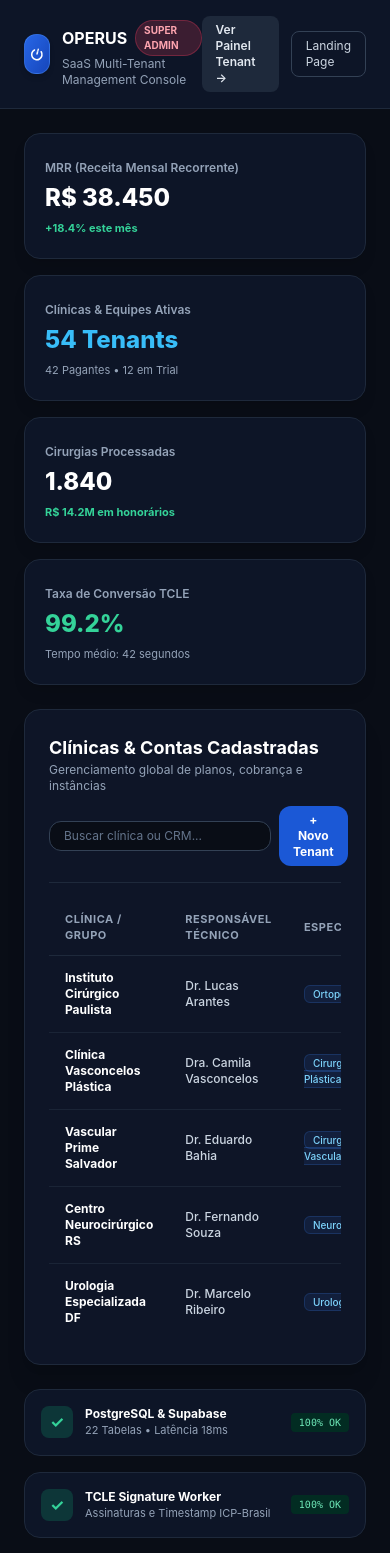
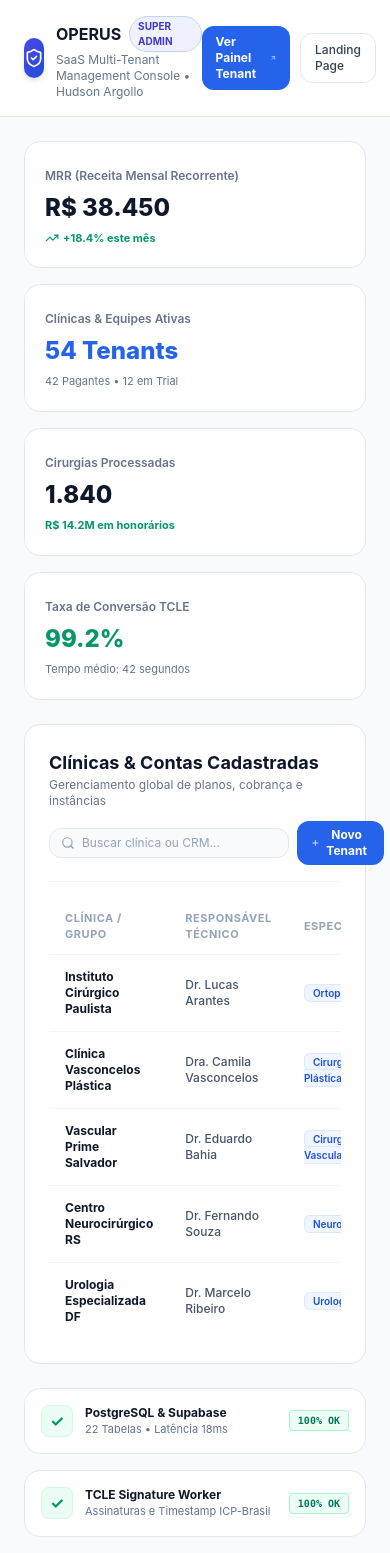
Before and after one commit to hudsonargollo3-tech/operus, a Next.js app in the folder apps/web/: page /admin in a window 390 px wide. Shown: the top 1553 px of the page. Built offline with nearby package versions, Linux system fonts and the light colour scheme.

Commit message:
feat(ui): unify light mode design across administrative dashboards, tenant panel and login

```diff
--- a/apps/web/src/app/admin/page.tsx
+++ b/apps/web/src/app/admin/page.tsx
@@ -2,6 +2,19 @@
 
 import React from 'react';
 import Link from 'next/link';
+import {
+  ShieldCheck,
+  Users,
+  Building2,
+  TrendingUp,
+  DollarSign,
+  Activity,
+  CheckCircle2,
+  ExternalLink,
+  Search,
+  Plus,
+  ArrowUpRight
+} from 'lucide-react';
 
 export default function SuperAdminPage() {
   const tenants = [
@@ -13,38 +26,30 @@ export default function SuperAdminPage() {
   ];
 
   return (
-    <div className="min-h-screen bg-[#090D16] text-slate-100 flex flex-col antialiased selection:bg-[#1B58D6] selection:text-white">
+    <div className="min-h-screen bg-slate-50 text-slate-900 flex flex-col antialiased selection:bg-blue-600 selection:text-white">
       {/* Super Admin Nav */}
-      <header className="border-b border-slate-800 bg-slate-900/90 backdrop-blur-md sticky top-0 z-40 px-6 py-4 flex items-center justify-between">
+      <header className="border-b border-slate-200 bg-white sticky top-0 z-40 px-6 py-4 flex items-center justify-between shadow-xs">
         <div className="flex items-center gap-3">
-          <div className="w-10 h-10 rounded-xl bg-gradient-to-br from-[#2766E6] to-[#1646BB] border border-blue-400/30 flex items-center justify-center shadow-md">
-            <svg className="w-6 h-6" viewBox="0 0 40 40" fill="none" xmlns="http://www.w3.org/2000/svg">
-              <g transform="rotate(15 20 20)">
-                <path d="M14.2 14.6 a8.6 8.6 0 1 0 11.6 0" fill="none" stroke="#ffffff" strokeWidth="2.6" strokeLinecap="round"/>
-                <g fill="#ffffff">
-                  <rect x="18.9" y="10.6" width="2.2" height="5.4" rx="0.5"/>
-                  <rect x="18.7" y="15.8" width="2.6" height="0.8"/>
-                  <path d="M18.7 16.6 L21.3 16.6 L21.3 19.4 Q21.3 21.2 20 21.2 Q18.7 21.0 18.7 19.4 Z"/>
-                </g>
-              </g>
-            </svg>
+          <div className="w-10 h-10 rounded-xl bg-gradient-to-br from-indigo-600 to-blue-700 text-white flex items-center justify-center shadow-md">
+            <ShieldCheck className="w-5 h-5" />
           </div>
           <div>
             <div className="flex items-center gap-2">
-              <h1 className="text-base font-bold text-white font-heading">OPERUS</h1>
-              <span className="text-[10px] uppercase font-bold px-2 py-0.5 rounded-full bg-rose-500/20 text-rose-300 border border-rose-500/30">
+              <h1 className="text-base font-bold text-slate-900 font-heading">OPERUS</h1>
+              <span className="text-[10px] uppercase font-bold px-2 py-0.5 rounded-full bg-indigo-50 text-indigo-700 border border-indigo-200">
                 Super Admin
               </span>
             </div>
-            <p className="text-xs text-slate-400">SaaS Multi-Tenant Management Console</p>
+            <p className="text-xs text-slate-500">SaaS Multi-Tenant Management Console • Hudson Argollo</p>
           </div>
         </div>
 
-        <div className="flex items-center gap-3 text-xs">
-          <Link href="/painel" className="px-3.5 py-1.5 rounded-lg bg-slate-800 hover:bg-slate-700 text-slate-200 font-semibold transition">
-            Ver Painel Tenant →
+        <div className="flex items-center gap-2.5 text-xs">
+          <Link href="/painel" className="px-3.5 py-2 rounded-xl bg-blue-600 hover:bg-blue-700 text-white font-bold transition shadow-xs flex items-center gap-1.5">
+            <span>Ver Painel Tenant</span>
+            <ArrowUpRight className="w-3.5 h-3.5" />
           </Link>
-          <Link href="/" className="px-3.5 py-1.5 rounded-lg border border-slate-700 hover:bg-slate-800 text-slate-300 transition">
+          <Link href="/" className="px-3.5 py-2 rounded-xl border border-slate-200 bg-white hover:bg-slate-50 text-slate-700 font-medium transition">
             Landing Page
           </Link>
         </div>
@@ -52,55 +57,62 @@ export default function SuperAdminPage() {
 
       {/* Main Container */}
       <main className="flex-1 max-w-7xl mx-auto w-full p-6 space-y-6">
-        {/* KPI Bento Grid */}
+        {/* KPI Grid */}
         <div className="grid grid-cols-1 sm:grid-cols-2 lg:grid-cols-4 gap-4">
-          <div className="bg-slate-900/90 border border-slate-800 p-5 rounded-2xl space-y-1 shadow-lg">
-            <span className="text-xs text-slate-400 font-semibold">MRR (Receita Mensal Recorrente)</span>
-            <p className="text-2xl font-extrabold text-white font-heading">R$ 38.450</p>
-            <span className="text-[11px] text-emerald-400 font-bold">+18.4% este mês</span>
+          <div className="bg-white border border-slate-200 p-5 rounded-2xl space-y-1.5 shadow-xs">
+            <span className="text-xs text-slate-500 font-semibold">MRR (Receita Mensal Recorrente)</span>
+            <p className="text-2xl font-extrabold text-slate-900 font-heading">R$ 38.450</p>
+            <span className="text-[11px] text-emerald-600 font-bold flex items-center gap-1">
+              <TrendingUp className="w-3.5 h-3.5" />
+              +18.4% este mês
+            </span>
           </div>
 
-          <div className="bg-slate-900/90 border border-slate-800 p-5 rounded-2xl space-y-1 shadow-lg">
-            <span className="text-xs text-slate-400 font-semibold">Clínicas & Equipes Ativas</span>
-            <p className="text-2xl font-extrabold text-sky-400 font-heading">54 Tenants</p>
-            <span className="text-[11px] text-slate-400">42 Pagantes • 12 em Trial</span>
+          <div className="bg-white border border-slate-200 p-5 rounded-2xl space-y-1.5 shadow-xs">
+            <span className="text-xs text-slate-500 font-semibold">Clínicas & Equipes Ativas</span>
+            <p className="text-2xl font-extrabold text-blue-600 font-heading">54 Tenants</p>
+            <span className="text-[11px] text-slate-500">42 Pagantes • 12 em Trial</span>
           </div>
 
-          <div className="bg-slate-900/90 border border-slate-800 p-5 rounded-2xl space-y-1 shadow-lg">
-            <span className="text-xs text-slate-400 font-semibold">Cirurgias Processadas</span>
-            <p className="text-2xl font-extrabold text-white font-heading">1.840</p>
-            <span className="text-[11px] text-emerald-400 font-bold">R$ 14.2M em honorários</span>
+          <div className="bg-white border border-slate-200 p-5 rounded-2xl space-y-1.5 shadow-xs">
+            <span className="text-xs text-slate-500 font-semibold">Cirurgias Processadas</span>
+            <p className="text-2xl font-extrabold text-slate-900 font-heading">1.840</p>
+            <span className="text-[11px] text-emerald-600 font-bold">R$ 14.2M em honorários</span>
           </div>
 
-          <div className="bg-slate-900/90 border border-slate-800 p-5 rounded-2xl space-y-1 shadow-lg">
-            <span className="text-xs text-slate-400 font-semibold">Taxa de Conversão TCLE</span>
-            <p className="text-2xl font-extrabold text-emerald-400 font-heading">99.2%</p>
-            <span className="text-[11px] text-slate-400">Tempo médio: 42 segundos</span>
+          <div className="bg-white border border-slate-200 p-5 rounded-2xl space-y-1.5 shadow-xs">
+            <span className="text-xs text-slate-500 font-semibold">Taxa de Conversão TCLE</span>
+            <p className="text-2xl font-extrabold text-emerald-600 font-heading">99.2%</p>
+            <span className="text-[11px] text-slate-500">Tempo médio: 42 segundos</span>
           </div>
         </div>
 
         {/* Tenant Management Table */}
-        <div className="bg-slate-900/90 border border-slate-800 rounded-2xl p-6 shadow-xl space-y-4">
-          <div className="flex flex-wrap items-center justify-between gap-3 border-b border-slate-800 pb-4">
+        <div className="bg-white border border-slate-200 rounded-2xl p-6 shadow-xs space-y-4">
+          <div className="flex flex-wrap items-center justify-between gap-3 border-b border-slate-100 pb-4">
             <div>
-              <h2 className="text-lg font-bold text-white font-heading">Clínicas & Contas Cadastradas</h2>
-              <p className="text-xs text-slate-400">Gerenciamento global de planos, cobrança e instâncias</p>
+              <h2 className="text-lg font-bold text-slate-900 font-heading">Clínicas & Contas Cadastradas</h2>
+              <p className="text-xs text-slate-500">Gerenciamento global de planos, cobrança e instâncias</p>
             </div>
             <div className="flex items-center gap-2">
-              <input
-                type="text"
-                placeholder="Buscar clínica ou CRM..."
-                className="px-3.5 py-1.5 bg-slate-950 border border-slate-700 rounded-xl text-xs text-white placeholder:text-slate-500 focus:outline-none focus:ring-2 focus:ring-[#1B58D6]"
-              />
-              <button className="px-3.5 py-1.5 bg-[#1B58D6] hover:bg-[#2766E6] text-white text-xs font-bold rounded-xl transition">
-                + Novo Tenant
+              <div className="relative">
+                <Search className="w-3.5 h-3.5 text-slate-400 absolute left-3 top-1/2 -translate-y-1/2" />
+                <input
+                  type="text"
+                  placeholder="Buscar clínica ou CRM..."
+                  className="pl-8 pr-3.5 py-1.5 bg-slate-50 border border-slate-200 rounded-xl text-xs text-slate-800 placeholder:text-slate-400 focus:outline-none focus:ring-2 focus:ring-blue-600 focus:bg-white transition"
+                />
+              </div>
+              <button className="px-3.5 py-1.5 bg-blue-600 hover:bg-blue-700 text-white text-xs font-bold rounded-xl transition shadow-xs flex items-center gap-1">
+                <Plus className="w-3.5 h-3.5" />
+                Novo Tenant
               </button>
             </div>
           </div>
 
           <div className="overflow-x-auto">
-            <table className="w-full text-left text-xs text-slate-300">
-              <thead className="border-b border-slate-800 text-[11px] uppercase tracking-wider text-slate-400">
+            <table className="w-full text-left text-xs text-slate-600">
+              <thead className="border-b border-slate-100 text-[11px] uppercase tracking-wider text-slate-400 font-semibold">
                 <tr>
                   <th className="py-3 px-4">Clínica / Grupo</th>
                   <th className="py-3 px-4">Responsável Técnico</th>
@@ -111,25 +123,25 @@ export default function SuperAdminPage() {
                   <th className="py-3 px-4 text-right">Ações</th>
                 </tr>
               </thead>
-              <tbody className="divide-y divide-slate-800/80 font-medium">
+              <tbody className="divide-y divide-slate-100 font-medium">
                 {tenants.map((t) => (
-                  <tr key={t.id} className="hover:bg-slate-850/50 transition">
-                    <td className="py-3.5 px-4 font-bold text-white font-heading">{t.name}</td>
-                    <td className="py-3.5 px-4 text-slate-300">{t.owner}</td>
+                  <tr key={t.id} className="hover:bg-slate-50 transition">
+                    <td className="py-3.5 px-4 font-bold text-slate-900 font-heading">{t.name}</td>
+                    <td className="py-3.5 px-4 text-slate-600">{t.owner}</td>
                     <td className="py-3.5 px-4">
-                      <span className="px-2 py-0.5 rounded-md bg-blue-500/10 text-sky-300 border border-blue-500/20 text-[10px]">
+                      <span className="px-2 py-0.5 rounded-md bg-blue-50 text-blue-700 border border-blue-100 text-[10px] font-semibold">
                         {t.specialty}
                       </span>
                     </td>
-                    <td className="py-3.5 px-4 text-slate-300">{t.plan}</td>
-                    <td className="py-3.5 px-4 font-mono text-white font-bold">{t.surgeries} cirurgias</td>
+                    <td className="py-3.5 px-4 text-slate-600">{t.plan}</td>
+                    <td className="py-3.5 px-4 font-mono text-slate-900 font-bold">{t.surgeries} cirurgias</td>
                     <td className="py-3.5 px-4">
-                      <span className={`px-2 py-0.5 rounded-full text-[10px] font-bold ${t.status === 'Ativo' ? 'bg-emerald-500/20 text-emerald-300 border border-emerald-500/30' : 'bg-amber-500/20 text-amber-300 border border-amber-500/30'}`}>
+                      <span className={`px-2.5 py-0.5 rounded-full text-[10px] font-bold border ${t.status === 'Ativo' ? 'bg-emerald-50 text-emerald-700 border-emerald-200' : 'bg-amber-50 text-amber-700 border-amber-200'}`}>
                         {t.status}
                       </span>
                     </td>
                     <td className="py-3.5 px-4 text-right">
-                      <Link href="/painel" className="px-2.5 py-1 bg-slate-800 hover:bg-[#1B58D6] text-white rounded-lg text-[11px] transition inline-block">
+                      <Link href="/painel" className="px-2.5 py-1 bg-slate-100 hover:bg-blue-600 hover:text-white text-slate-700 border border-slate-200 rounded-lg text-[11px] font-semibold transition inline-block">
                         Impersonar
                       </Link>
                     </td>
@@ -140,39 +152,39 @@ export default function SuperAdminPage() {
           </div>
         </div>
 
-        {/* System & Microservice Health */}
+        {/* Microservices Health */}
         <div className="grid grid-cols-1 md:grid-cols-3 gap-4">
-          <div className="bg-slate-900/90 border border-slate-800 p-4 rounded-2xl flex items-center justify-between">
+          <div className="bg-white border border-slate-200 p-4 rounded-2xl flex items-center justify-between shadow-xs">
             <div className="flex items-center gap-3">
-              <div className="w-8 h-8 rounded-lg bg-emerald-500/20 text-emerald-400 flex items-center justify-center font-bold">✓</div>
+              <div className="w-8 h-8 rounded-lg bg-emerald-50 text-emerald-600 border border-emerald-100 flex items-center justify-center font-bold">✓</div>
               <div>
-                <p className="text-xs font-bold text-white">PostgreSQL & Supabase</p>
-                <p className="text-[11px] text-slate-400">22 Tabelas • Latência 18ms</p>
+                <p className="text-xs font-bold text-slate-900">PostgreSQL & Supabase</p>
+                <p className="text-[11px] text-slate-500">22 Tabelas • Latência 18ms</p>
               </div>
             </div>
-            <span className="text-[10px] bg-emerald-950 text-emerald-300 px-2 py-0.5 rounded font-mono">100% OK</span>
+            <span className="text-[10px] bg-emerald-50 text-emerald-700 border border-emerald-200 px-2 py-0.5 rounded font-mono font-bold">100% OK</span>
           </div>
 
-          <div className="bg-slate-900/90 border border-slate-800 p-4 rounded-2xl flex items-center justify-between">
+          <div className="bg-white border border-slate-200 p-4 rounded-2xl flex items-center justify-between shadow-xs">
             <div className="flex items-center gap-3">
-              <div className="w-8 h-8 rounded-lg bg-emerald-500/20 text-emerald-400 flex items-center justify-center font-bold">✓</div>
+              <div className="w-8 h-8 rounded-lg bg-emerald-50 text-emerald-600 border border-emerald-100 flex items-center justify-center font-bold">✓</div>
               <div>
-                <p className="text-xs font-bold text-white">TCLE Signature Worker</p>
-                <p className="text-[11px] text-slate-400">Assinaturas e Timestamp ICP-Brasil</p>
+                <p className="text-xs font-bold text-slate-900">TCLE Signature Worker</p>
+                <p className="text-[11px] text-slate-500">Assinaturas e Timestamp ICP-Brasil</p>
               </div>
             </div>
-            <span className="text-[10px] bg-emerald-950 text-emerald-300 px-2 py-0.5 rounded font-mono">100% OK</span>
+            <span className="text-[10px] bg-emerald-50 text-emerald-700 border border-emerald-200 px-2 py-0.5 rounded font-mono font-bold">100% OK</span>
           </div>
 
-          <div className="bg-slate-900/90 border border-slate-800 p-4 rounded-2xl flex items-center justify-between">
+          <div className="bg-white border border-slate-200 p-4 rounded-2xl flex items-center justify-between shadow-xs">
             <div className="flex items-center gap-3">
-              <div className="w-8 h-8 rounded-lg bg-blue-500/20 text-sky-400 flex items-center justify-center font-bold">↻</div>
+              <div className="w-8 h-8 rounded-lg bg-blue-50 text-blue-600 border border-blue-100 flex items-center justify-center font-bold">↻</div>
               <div>
-                <p className="text-xs font-bold text-white">AI Content Engine Cron</p>
-                <p className="text-[11px] text-slate-400">Próxima publicação: Hoje 23:59</p>
+                <p className="text-xs font-bold text-slate-900">AI Content Engine Cron</p>
+                <p className="text-[11px] text-slate-500">GEO Search & llms.txt Sync</p>
               </div>
             </div>
-            <span className="text-[10px] bg-blue-950 text-sky-300 px-2 py-0.5 rounded font-mono">Ativo</span>
+            <span className="text-[10px] bg-blue-50 text-blue-700 border border-blue-200 px-2 py-0.5 rounded font-mono font-bold">Ativo</span>
           </div>
         </div>
       </main>
--- a/apps/web/src/app/login/page.tsx
+++ b/apps/web/src/app/login/page.tsx
@@ -3,35 +3,43 @@
 import React, { useState } from 'react';
 import Link from 'next/link';
 import { useRouter } from 'next/navigation';
+import { ShieldCheck, ArrowRight, Stethoscope, Lock, Mail } from 'lucide-react';
 
 export default function LoginPage() {
   const router = useRouter();
-  const [email, setEmail] = useState('');
-  const [password, setPassword] = useState('');
+  const [email, setEmail] = useState('dr.lucas@paulista.com.br');
+  const [password, setPassword] = useState('••••••••');
   const [loading, setLoading] = useState(false);
 
   const handleSubmit = (e: React.FormEvent) => {
     e.preventDefault();
     setLoading(true);
-    // Direct routing for instant feedback
     setTimeout(() => {
       if (email.includes('admin') || email.includes('hudson')) {
         router.push('/admin');
       } else {
         router.push('/painel');
       }
-    }, 600);
+    }, 400);
+  };
+
+  const handleQuickLogin = (role: 'surgeon' | 'admin') => {
+    setLoading(true);
+    if (role === 'admin') {
+      setEmail('hudsonargollo@gmail.com');
+      setTimeout(() => router.push('/admin'), 300);
+    } else {
+      setEmail('dr.lucas@paulista.com.br');
+      setTimeout(() => router.push('/painel'), 300);
+    }
   };
 
   return (
-    <div className="min-h-screen bg-[#090D16] text-slate-100 flex flex-col justify-center items-center p-4 sm:p-6 relative antialiased selection:bg-[#1B58D6] selection:text-white">
-      {/* Ambient Radial Glow */}
-      <div className="absolute w-[450px] h-[450px] bg-gradient-to-tr from-[#1646BB]/35 via-[#2766E6]/25 to-sky-400/15 rounded-full blur-3xl pointer-events-none" />
-
-      <div className="w-full max-w-md bg-slate-900/90 border border-slate-800 p-8 rounded-3xl shadow-2xl backdrop-blur-xl relative z-10 space-y-6">
+    <div className="min-h-screen bg-slate-50 text-slate-900 flex flex-col justify-center items-center p-4 sm:p-6 relative antialiased selection:bg-blue-600 selection:text-white">
+      <div className="w-full max-w-md bg-white border border-slate-200 p-8 rounded-3xl shadow-xl relative z-10 space-y-6">
         {/* Brand Header */}
         <div className="text-center space-y-2">
-          <Link href="/" className="inline-flex items-center justify-center w-14 h-14 rounded-2xl bg-gradient-to-br from-[#2766E6] to-[#1646BB] border border-blue-400/30 text-white shadow-xl shadow-blue-900/30 mb-2">
+          <Link href="/" className="inline-flex items-center justify-center w-14 h-14 rounded-2xl bg-gradient-to-br from-blue-600 to-indigo-700 text-white shadow-lg shadow-blue-500/20 mb-2">
             <svg className="w-8 h-8" viewBox="0 0 40 40" fill="none" xmlns="http://www.w3.org/2000/svg">
               <g transform="rotate(15 20 20)">
                 <path d="M14.2 14.6 a8.6 8.6 0 1 0 11.6 0" fill="none" stroke="#ffffff" strokeWidth="2.6" strokeLinecap="round"/>
@@ -43,59 +51,91 @@ export default function LoginPage() {
               </g>
             </svg>
           </Link>
-          <h1 className="text-2xl font-extrabold text-white tracking-tight font-heading">
+          <h1 className="text-2xl font-extrabold text-slate-900 tracking-tight font-heading">
             Acessar Operus
           </h1>
-          <p className="text-xs text-slate-400">
+          <p className="text-xs text-slate-500">
             Inteligência e governança para sua equipe cirúrgica
           </p>
+        </div>
+
+        {/* Quick Demo Access Pills */}
+        <div className="p-3 bg-slate-50 border border-slate-200/80 rounded-2xl space-y-2 text-xs">
+          <span className="text-[11px] font-semibold text-slate-500 block text-center">Acesso Rápido de Demonstração</span>
+          <div className="grid grid-cols-2 gap-2">
+            <button
+              type="button"
+              onClick={() => handleQuickLogin('surgeon')}
+              className="px-3 py-2 bg-white hover:bg-blue-50 border border-slate-200 hover:border-blue-300 text-slate-700 rounded-xl font-semibold transition text-left cursor-pointer flex flex-col"
+            >
+              <span className="text-blue-700 text-[11px] font-bold">Dr. Lucas (CRM)</span>
+              <span className="text-[10px] text-slate-400">Painel Cirúrgico</span>
+            </button>
+            <button
+              type="button"
+              onClick={() => handleQuickLogin('admin')}
+              className="px-3 py-2 bg-white hover:bg-indigo-50 border border-slate-200 hover:border-indigo-300 text-slate-700 rounded-xl font-semibold transition text-left cursor-pointer flex flex-col"
+            >
+              <span className="text-indigo-700 text-[11px] font-bold">Hudson Argollo</span>
+              <span className="text-[10px] text-slate-400">Super Admin</span>
+            </button>
+          </div>
         </div>
 
         {/* Form */}
         <form onSubmit={handleSubmit} className="space-y-4 text-xs">
           <div className="space-y-1.5">
-            <label className="block font-semibold text-slate-300">E-mail Profissional</label>
+            <label className="block font-semibold text-slate-700">E-mail Profissional</label>
+            <div className="relative">
+              <Mail className="w-4 h-4 text-slate-400 absolute left-3.5 top-1/2 -translate-y-1/2" />
               <input
                 type="email"
                 required
                 value={email}
                 onChange={(e) => setEmail(e.target.value)}
                 placeholder="ex: cirurgiao@clinica.com.br"
-              className="w-full px-4 py-3 bg-slate-950 border border-slate-700 rounded-xl text-white focus:outline-none focus:ring-2 focus:ring-[#1B58D6] transition"
+                className="w-full pl-10 pr-4 py-2.5 bg-slate-50 border border-slate-200 rounded-xl text-slate-900 focus:outline-none focus:ring-2 focus:ring-blue-600 focus:bg-white transition"
               />
+            </div>
           </div>
 
           <div className="space-y-1.5">
             <div className="flex items-center justify-between">
-              <label className="block font-semibold text-slate-300">Senha</label>
-              <a href="#" className="text-sky-400 hover:underline">Esqueceu a senha?</a>
+              <label className="block font-semibold text-slate-700">Senha</label>
+              <a href="#" className="text-blue-600 hover:underline">Esqueceu a senha?</a>
             </div>
+            <div className="relative">
+              <Lock className="w-4 h-4 text-slate-400 absolute left-3.5 top-1/2 -translate-y-1/2" />
               <input
                 type="password"
                 required
                 value={password}
                 onChange={(e) => setPassword(e.target.value)}
                 placeholder="••••••••"
-              className="w-full px-4 py-3 bg-slate-950 border border-slate-700 rounded-xl text-white focus:outline-none focus:ring-2 focus:ring-[#1B58D6] transition"
+                className="w-full pl-10 pr-4 py-2.5 bg-slate-50 border border-slate-200 rounded-xl text-slate-900 focus:outline-none focus:ring-2 focus:ring-blue-600 focus:bg-white transition"
               />
+            </div>
           </div>
 
           <button
             type="submit"
             disabled={loading}
-            className="w-full py-3.5 bg-[#1B58D6] hover:bg-[#2766E6] active:scale-[0.98] text-white font-bold rounded-xl shadow-lg shadow-blue-900/40 transition flex items-center justify-center gap-2 cursor-pointer disabled:opacity-50"
+            className="w-full py-3 bg-blue-600 hover:bg-blue-700 active:scale-[0.98] text-white font-bold rounded-xl shadow-md shadow-blue-500/20 transition flex items-center justify-center gap-2 cursor-pointer disabled:opacity-50"
           >
             {loading ? (
               <div className="w-4 h-4 border-2 border-white border-t-transparent rounded-full animate-spin" />
             ) : (
-              <span>Entrar na Central Cirúrgica</span>
+              <span className="flex items-center gap-1.5">
+                Entrar na Central Cirúrgica
+                <ArrowRight className="w-4 h-4" />
+              </span>
             )}
           </button>
         </form>
 
-        <div className="text-center pt-3 border-t border-slate-800 text-xs text-slate-400">
+        <div className="text-center pt-3 border-t border-slate-100 text-xs text-slate-500">
           Ainda não tem conta?{' '}
-          <Link href="/cadastro" className="text-sky-400 font-bold hover:underline">
+          <Link href="/cadastro" className="text-blue-600 font-bold hover:underline">
             Criar conta de cirurgião
           </Link>
         </div>
```
Also changed, not shown: apps/web/src/app/painel/page.tsx (+189 -109 lines). Lines whose indentation alone changed are shown as unchanged.
